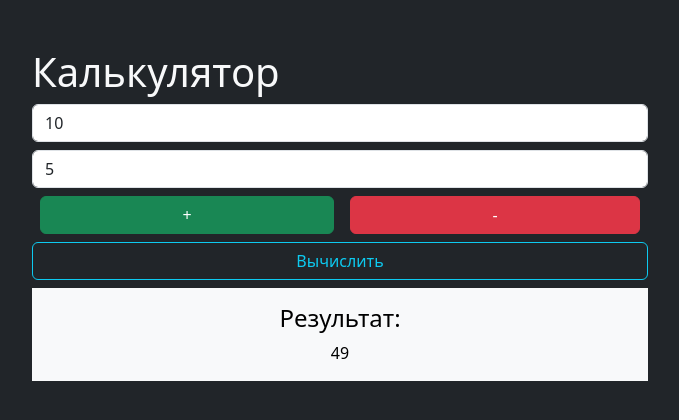
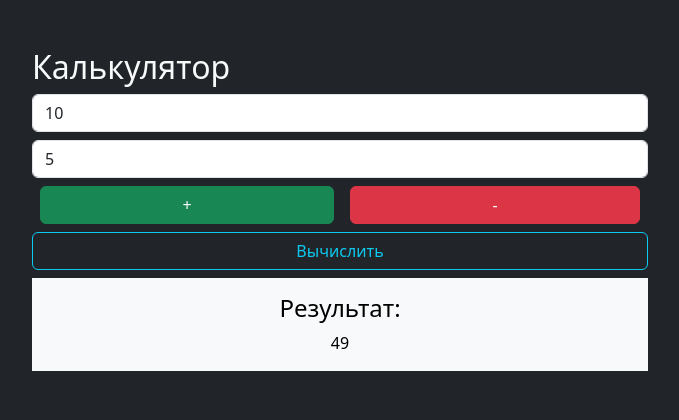
Before and after one commit to DaniilSmetanko/Test_project, a plain HTML site: page practiceJS/index.html in a window 1280 px wide. Shown: the whole page, without its empty margins (300-979 px from the left). Drawn offline with nearby package versions, Linux system fonts and the light colour scheme.

Commit message:
Новый комит

```diff
--- a/practiceJS/index.html
+++ b/practiceJS/index.html
@@ -19,7 +19,7 @@
   </head>
   <body class="bg-dark text-light">
     <div class="container w-50 pt-5">
-      <h1>Калькулятор</h1>
+      <h2>Калькулятор</h2>
       <input
         type="number"
         class="form-control mb-2"
```
